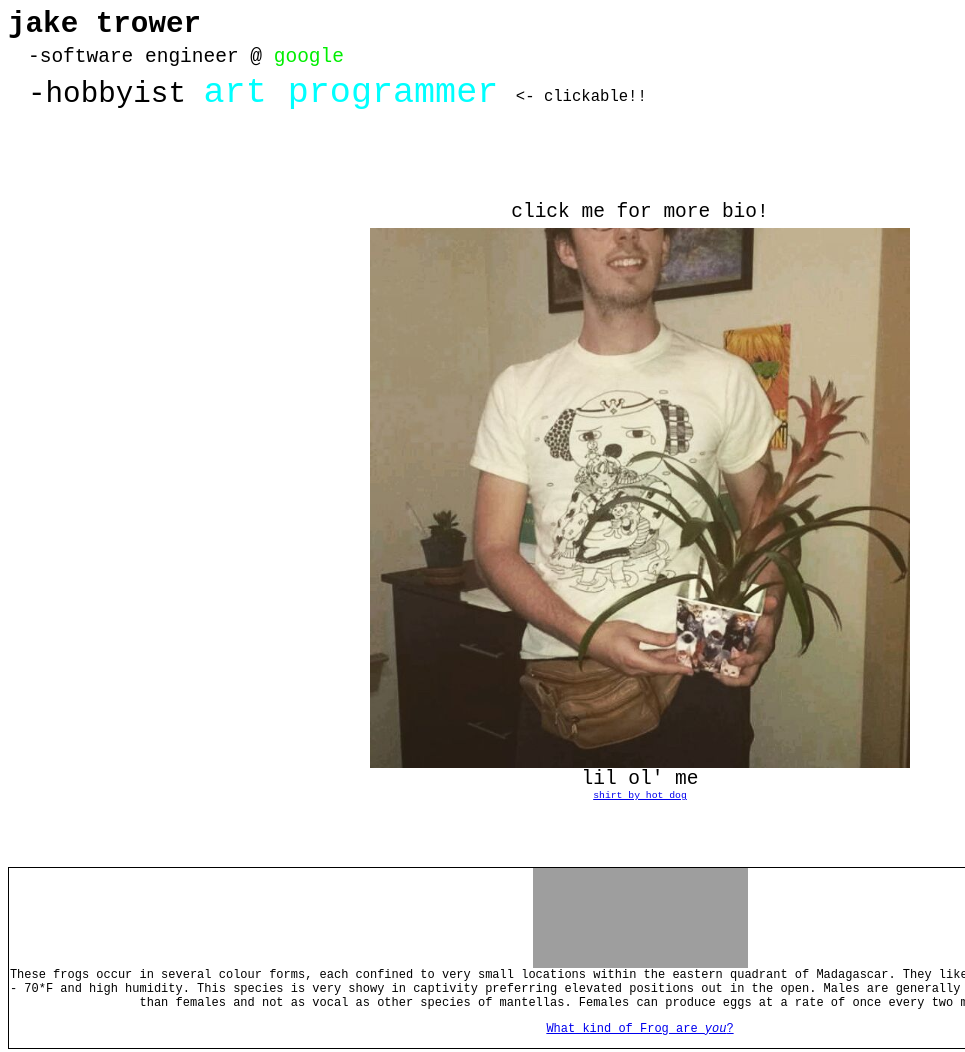
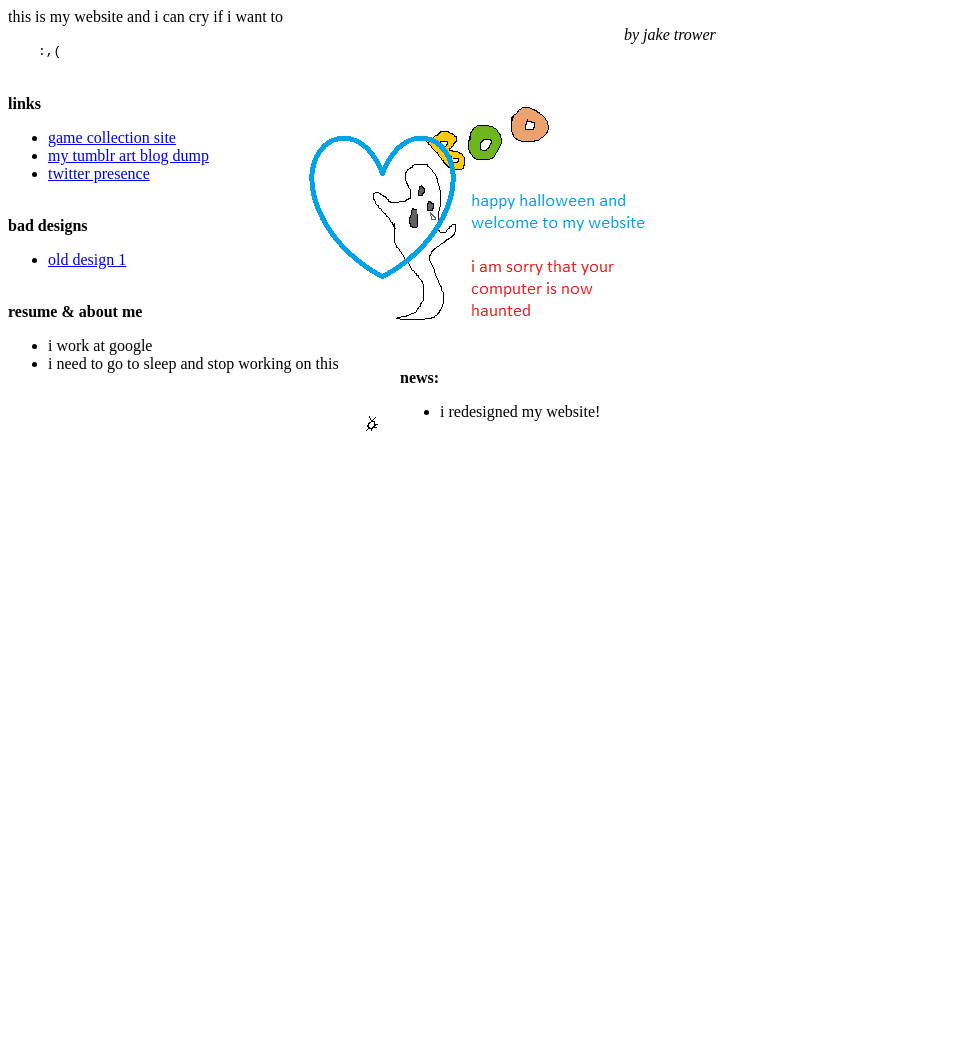
Before and after one commit to jakeonaut/jakeonaut.github.io, a plain HTML site: page index.html in a window 1280 px wide. Shown: the top 1052 px of the page, without its empty margins (0-965 px from the left). After the commit the page ends 800 px from the top, so only its background shows below. Drawn offline with Linux system fonts and the light colour scheme; grey boxes are pictures that could not be loaded.

Commit message:
devamp and remake

```diff
--- a/index.html
+++ b/index.html
@@ -1,166 +1,149 @@
 <html>
 <head>
-        <title>jake trower</title>
-        <script src="./index.js"></script>
-        <style>
-			body{
-				font-size: 150%;
-				font-family: monospace;
-			}
-            .indent{
-                margin-left: 20px;
-				margin-top:5px;
-				background-color: #ffffff;
-				display: inline-block;
-            }
-            #bg-canvas{
-				position: absolute;
-				top: 0px;
-				left: 0px;
-			}
-            #name{
-                margin-bottom: 0px;
-				font-size: 150%;
-				background-color: #ffffff;
-				width: 240px;
-            }
-			#me_img{
-				width: 540px;
-				height: 540px;
-				margin-top: 5px;
-			}
-			#me_img:hover{
-				width: 560px;
-				height:560px;
-				margin: -10px;
-				margin-top: -5px;
-			}
-			#bio{
-				display: none;
-				width: 540px;
-				margin: 0 auto;
-				max-width: 540px;
-				height: 540px;
-				max-height: 540px;
-				min-height: 540px;
-				border: 1px solid black;
-				overflow-x: hidden;
-			}
-            #bio_feed{
-                display:none;
-                float: left;
-                border: 1px solid black;
-                height: 540px;
-                max-height: 540px;
-                min-height: 540px;
-                width: 200px;
-                margin-left: -1px;
-                overflow-y: scroll;
-                overflow-x: hidden;
-            }
-			#about_1{
-				font-size:16px;
-
-			}
-			#artprog{
-				color:#00ffff;
-			}
-			.social_link{ text-decoration: none; }
-			.social_icon{ border: 1px solid black; width: 32px; height: 32px;}
-        </style>
+<title>
+spirit egg
+</title>
+<link rel="shortcut icon" href="/favicon.ico" type="image/x-icon">
+<link rel="icon" href="/favicon.ico" type="image/x-icon">
 </head>
 <body>
-        <h1 id="name">jake trower</h1>
-		<canvas id="bg-canvas" style="opacity: 0.9"></canvas>
-        <div class="indent">-software engineer @ <span style="color:#00ee00;">google</span>&nbsp;</div>
+<canvas id="canvas" style="position: absolute;top:0px;left:0px;"></canvas>
+this is my website and i can cry if i want to
 <br/>
-        <div class="indent"><span style="font-size: 150%;">-hobbyist <a href="http://textscript.nfshost.com" target="_blank" style="text-decoration: none;"><span id="artprog" style="font-size:120%;">art programmer</span></a>&nbsp;</span><span id="blinky" style="font-size: 80%;float:right;margin-top:15px;">&lt;- clickable!!</span></div>
-		<br/><br/>
+&nbsp;&nbsp;&nbsp;&nbsp;&nbsp;&nbsp;&nbsp;&nbsp;&nbsp;&nbsp;
+&nbsp;&nbsp;&nbsp;&nbsp;&nbsp;&nbsp;&nbsp;&nbsp;&nbsp;&nbsp;
+&nbsp;&nbsp;&nbsp;&nbsp;&nbsp;&nbsp;&nbsp;&nbsp;&nbsp;&nbsp;
+&nbsp;&nbsp;&nbsp;&nbsp;&nbsp;&nbsp;&nbsp;&nbsp;&nbsp;&nbsp;
+&nbsp;&nbsp;&nbsp;&nbsp;&nbsp;&nbsp;&nbsp;&nbsp;&nbsp;&nbsp;
+&nbsp;&nbsp;&nbsp;&nbsp;&nbsp;&nbsp;&nbsp;&nbsp;&nbsp;&nbsp;
+&nbsp;&nbsp;&nbsp;&nbsp;&nbsp;&nbsp;&nbsp;&nbsp;&nbsp;&nbsp;
+&nbsp;&nbsp;&nbsp;&nbsp;&nbsp;&nbsp;&nbsp;&nbsp;&nbsp;&nbsp;
+&nbsp;&nbsp;&nbsp;&nbsp;&nbsp;&nbsp;&nbsp;&nbsp;&nbsp;&nbsp;
+&nbsp;&nbsp;&nbsp;&nbsp;&nbsp;&nbsp;&nbsp;&nbsp;&nbsp;&nbsp;
+&nbsp;&nbsp;&nbsp;&nbsp;&nbsp;&nbsp;&nbsp;&nbsp;&nbsp;&nbsp;
+&nbsp;&nbsp;&nbsp;&nbsp;&nbsp;&nbsp;&nbsp;&nbsp;&nbsp;&nbsp;
+&nbsp;&nbsp;&nbsp;&nbsp;&nbsp;&nbsp;&nbsp;&nbsp;&nbsp;&nbsp;
+&nbsp;&nbsp;&nbsp;&nbsp;&nbsp;&nbsp;&nbsp;&nbsp;&nbsp;&nbsp;
+<i>by jake trower</i>
 <br/>
-	<br/><br/>
-        <center><span id="biopic">
-			click me for more bio!<br/>
-			<img src="me.jpg" id="me_img" style="cursor: pointer;"/>
+<div id="cry" style="font-family:monospace;margin-left: 30px;">: (</div>
 <br/>
-			lil ol' me<br/>
-			<span style="font-size: 50%;"><a href="http://hotdog.storenvy.com/" target="_blank">shirt by hot dog</a></span>
-		</span></center>
-
-		<div style="text-align: center;">
-            <div>
-		  <span id="bio" style="text-align: left;">
-			<span style="color:#0000ff;font-weight:normal;font-size:14px;">&lt;br/&gt;</span><br/>
-			<span style="color:#0000ff;font-weight:normal;font-size:14px;">&lt;br/&gt;</span><br/>
-			<span style="color:#0000ff;font-weight:normal;font-size:14px;">&lt;br/&gt;</span><br/>
-			<span style="color:#0000ff;font-weight:normal;font-size:14px;">&lt;br/&gt;</span><br/>
-			<span style="color:#0000ff;font-weight:normal;font-size:14px;">&lt;br/&gt;</span><br/><br/><br/>
-			<div>
-				hello world, it is me!!
-				<br/><br/>
-				i was born in idaho &amp; grew up in georgia.
-				<br/><br/>
-				i like notepad++ and making dumb little things with my gal pal <a href="http://alpuente.github.io" target="_blank">amy puente</a>
-                <br/><br/>
-                &nbsp;&nbsp;&nbsp;&nbsp;&gt;<a href="http://pura-vida.github.io/website/" target="_blank">here is our cool maze</a>
-				<br/><br/>
-				i graduated from the university of alabama in 2016 with a master's in computer science
-				<br/><br/>
-				you can check me out on these cool websites for squares
-				<br/><br/>
-				<a href="https://www.linkedin.com/in/jake-trower-9109857a" target="_blank" class="social_link">
-					<img src="contact/linkedin.png" alt="linkedin" class="social_icon"/>
-				</a>
-				<a href="https://github.com/jakeonaut" target="_blank" class="social_link">
-					<img src="contact/github.png" alt="github" class="social_icon"/>
-				</a>
-				<a id="mailto" href="mailto:cakeandturtles@gmail.com?subject=Hello, World!" target="_blank" onclick="RandomizeMailSubject();" class="social_link">
-					<img src="contact/email.png" alt="email" class="social_icon"/>
-				</a>
-				<a href="https://twitter.com/cakeandturtles" target="_blank" class="social_link">
-					<img src="contact/twitter.png" alt="twitter" class="social_icon"/>
-				</a>
-				<a href="http://cakeandturtles.tumblr.com/" target="_blank" class="social_link">
-					<img src="contact/tumblr.png" alt="tumble" class="social_icon"/>
-				</a>
-				<a href="http://cakeandturtles.itch.io/" target="_blank" class="social_link">
-					<img src="contact/itchio.png" alt="itchio" class="social_icon"/>
-				</a>
-				<a href="http://gamejolt.com/profile/cakeandturtles/118578/" target="_blank" class="social_link">
-					<img src="contact/gamejolt.png" alt="gamejolt" class="social_icon"/>
-				</a>
-
-				<a href='http://www.neopets.com/~_Shy__1' target='_blank'>
-					<img src='contact/neopet.png' title='Get your own Neopet at neopets.com!'>
-				</a><br/>
-
-				<span style="font-size: 50%;">cuz the icons r square</span>
-			</div>
-            </span>
-            <span id="bio_feed" style="text-align: left;">
-                <div class="about_div" id="about_1">
-                    one day i hope windows will automatically upgrade me
-                </div>
-                <script src="indexphp_status.js"></script>
-            </span>
+<br/>
+<div style="position:absolute;left:300px;top:100px;">
+<img src="ghost.png"/>
+<br/>
+<br/>
+<br/>
+<div style="margin-left: 100px;">
+<b>news:</b>
+<ul>
+<li>i redesigned my website!</li>
+</ul>
 </div>
 </div>
-        <div style="clear:both;"></div>
+<b>links</b>
+<ul>
+<li><a href="http://cakeandturtles.nfshost.com">game collection site</a></li>
+<li><a href="http://cakeandturtles.tumblr.com">my tumblr art blog dump</a></li>
+<li><a href="http://www.twitter.com/jakeonaut">twitter presence</a></li>
+</ul>
+<br/>
+<b>bad designs</b>
+<ul>
+<li><a href="old1/index.html">old design 1</a></li>
+</ul>
+<br/>
+<b>resume & about me</b>
+<ul>
+<li>i work at google</li>
+<li>i need to go to sleep and stop working on this</li>
+</ul>
+<div id="bug" style="position:absolute;cursor:pointer;" onclick="bugcatch(false);"><img id="bugimg" src="bug.png"></div>
+<script>
+console.log(":@) please hack me! (not really) i love attention");
+var span = document.getElementById("cry");
+var cry = 0;
+window.setInterval(function() {
+	switch (cry) {
+		case 0:
+			span.innerHTML = ":'(";
+			break;
+		case 1:
+			span.innerHTML = ":,(";
+			break;
+		default:
+			span.innerHTML = ": (";
+			cry = -1;
+			break;
+	}
+	cry++;
+}, 1000);
+var canvas = document.getElementById("canvas");
+var ctx = canvas.getContext('2d');
+function resize(dont_redraw) {
+	var new_canvas, new_context;
+	if (!dont_redraw) {
+		new_canvas = document.createElement('canvas');
+		new_context = new_canvas.getContext('2d');
+		new_canvas.width = canvas.width;
+		new_canvas.height = canvas.height;
+		new_context.drawImage(canvas, 0, 0);
+	}
 
-    <br/><br/><br/>
-		<center style="border: 1px solid black; font-size: 12px;"><a href="http://www.allaboutfrogs.org/funstuff/frogtest.php3">
-<img src="http://www.allaboutfrogs.org/funstuff/frogtest/result11.jpg"  width=215 height=100 alt="I'm a Golden Mantella Frog!" border="0"  ></a><br>These frogs occur in several colour forms, each confined to very small locations within the eastern quadrant of Madagascar. They like their habitat with temperatures around 68 - 70*F and high humidity. This species is very showy in captivity preferring elevated positions out in the open. Males are generally smaller, slimmer and more angular in build than females and not as vocal as other species of mantellas. Females can produce eggs at a rate of once every two months given proper care.<p><a href="http://www.allaboutfrogs.org/funstuff/frogtest.php3">What kind of Frog are <i>you</i>?</a></center><br/>
-	<br/>
-	<br/>
-        <div id="footer" contenteditable='true'>
-            all content created by jake trower,
-            unless otherwise stated. <br/>
-            2012-2016. ~~_url
-        </div>
-    <!--End of that organizing table thing-->
-    <span style="font-size: 10px;">for instance, favicon is a modified sprite from the legend of zelda, oracle of ages/seasons for the nintendo gameboy</span>
-    <br/><br/><br/>
-<span style="font-size: 10px;">
-todo: frog call buttons <a href="https://www.youtube.com/watch?v=yzuzxOQtd0Q">https://www.youtube.com/watch?v=yzuzxOQtd0Q</a>
-</span>
+	canvas.width = window.innerWidth;
+	canvas.height = window.innerHeight;
+
+	if (!dont_redraw) {
+		ctx.drawImage(new_canvas, 0, 0);
+	}
+}
+canvas.width = window.innerWidth;
+canvas.height = window.innerHeight;
+window.onresize = resize;
+resize(true);
+
+var moving = false;
+var left = 0;
+var _top = 0;
+var bug = document.getElementById("bug");
+var scurryid = null;
+function bugcatch(teleport) {
+	if (moving) return;
+	left = ~~Math.floor(Math.random()*(window.innerWidth-16));
+	_top = ~~Math.floor(Math.random()*(window.innerHeight-16));
+	if (teleport) {
+		bug.style.left = left;
+		bug.style.top = _top;
+	} else {
+		moving = true;
+		scurryid = window.setInterval(scurry, 10);
+	}
+	var bleft = bug.style.left;
+	var btop = bug.style.top;
+	bleft = Number(bleft.substr(0, bleft.length-2));
+	btop = Number(btop.substr(0, btop.length-2));
+	ctx.drawImage(document.getElementById("bugimg"), bleft, btop);
+	ctx.fillStyle = "rgba(255, 255, 255, 0.8)";
+	ctx.fillRect(bleft, btop, 16, 16);
+};
+function scurry() {
+	var bleft = bug.style.left;
+	var btop = bug.style.top;
+	bleft = Number(bleft.substr(0, bleft.length-2));
+	btop = Number(btop.substr(0, btop.length-2));
+
+	if (bleft < left) bleft++;
+	if (bleft > left) bleft--;
+	if (btop < _top) btop++;
+	if (btop > _top) btop--;
+	if (btop == _top && bleft == left){
+		moving = false;
+		window.clearInterval(scurryid);
+	}
+	bug.style.left = bleft;
+	bug.style.top = btop;
+}
+bugcatch(true);
+</script>
 </body>
 </html>
```
Also changed, not shown: old1/index.html (added, +166 -0 lines), bug.png (added), favicon.ico, ghost.png (added), myneopet.PNG (deleted), old1/favicon.ico (added), old1/index.js (renamed from index.js), old1/indexphp_status.js (renamed from indexphp_status.js), old1/me.jpg (renamed from me.jpg), old1/pepsi.PNG (renamed from pepsi.PNG), old1/pepsi2.PNG (renamed from pepsi2.PNG). Lines whose indentation alone changed are shown as unchanged.
